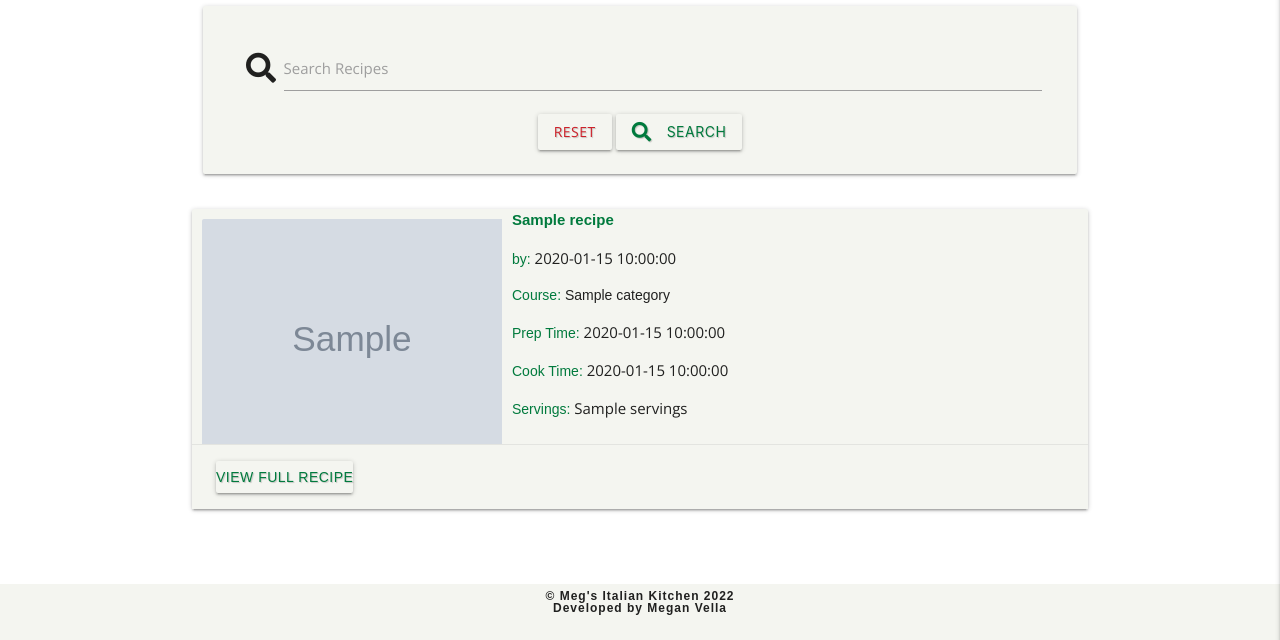
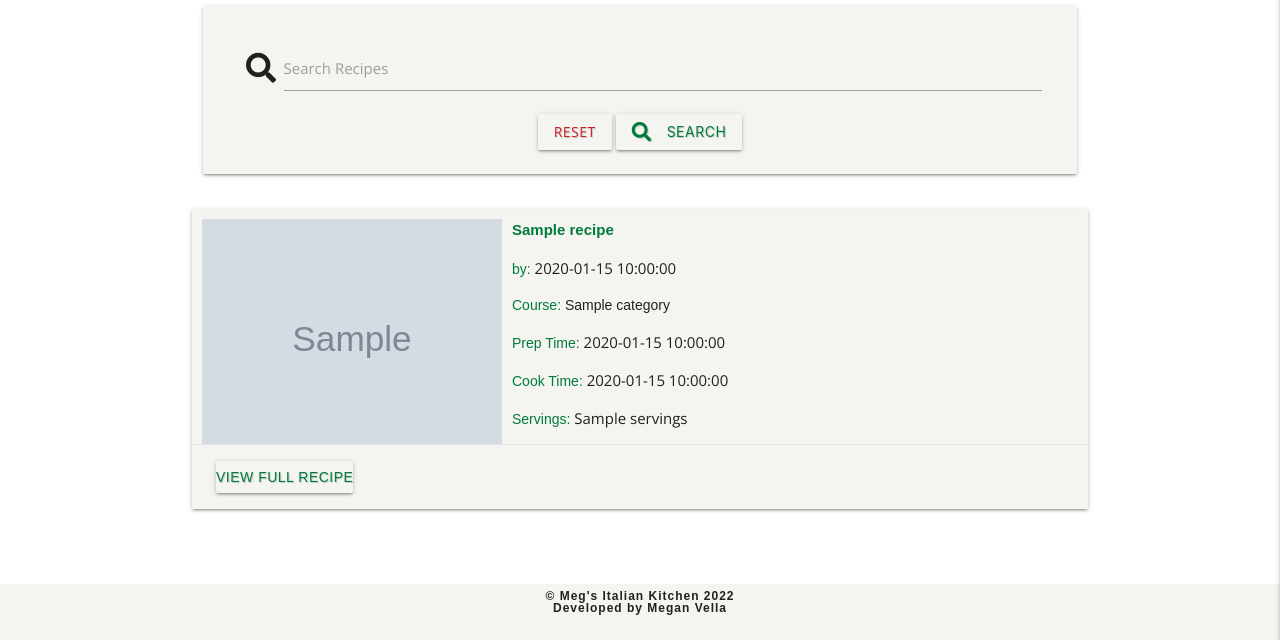
Before and after one commit to Medusas71/Megs-Italian-Kitchen, a Flask app: page /get_recipes in a window 1280 px wide. Shown: the part 160-800 px from the top of the page. Run offline with Flask 2, Linux system fonts and the light colour scheme; grey boxes marked "Sample" are stand-in pictures; a database or web service that is not in the repository returns one stand-in record (values such as "Sample title"); some libraries are stand-ins or nearby versions; some web fonts are replaced.

Commit message:
Added top margin to recipe name

```diff
--- a/static/css/style.css
+++ b/static/css/style.css
@@ -151,6 +151,10 @@ img {
     height: auto;
 }
 
+.card.horizontal .card-stacked {
+    margin-top: 10px;
+}
+
 .card.horizontal.large .card-image img {
     height: 100%;
     width: 100%;
@@ -169,6 +173,7 @@ img {
 .card .card-title {
     font-size: 15px;
     font-weight: bold;
+    margin-top: 2px;
 }
 
 .card-title,
```
